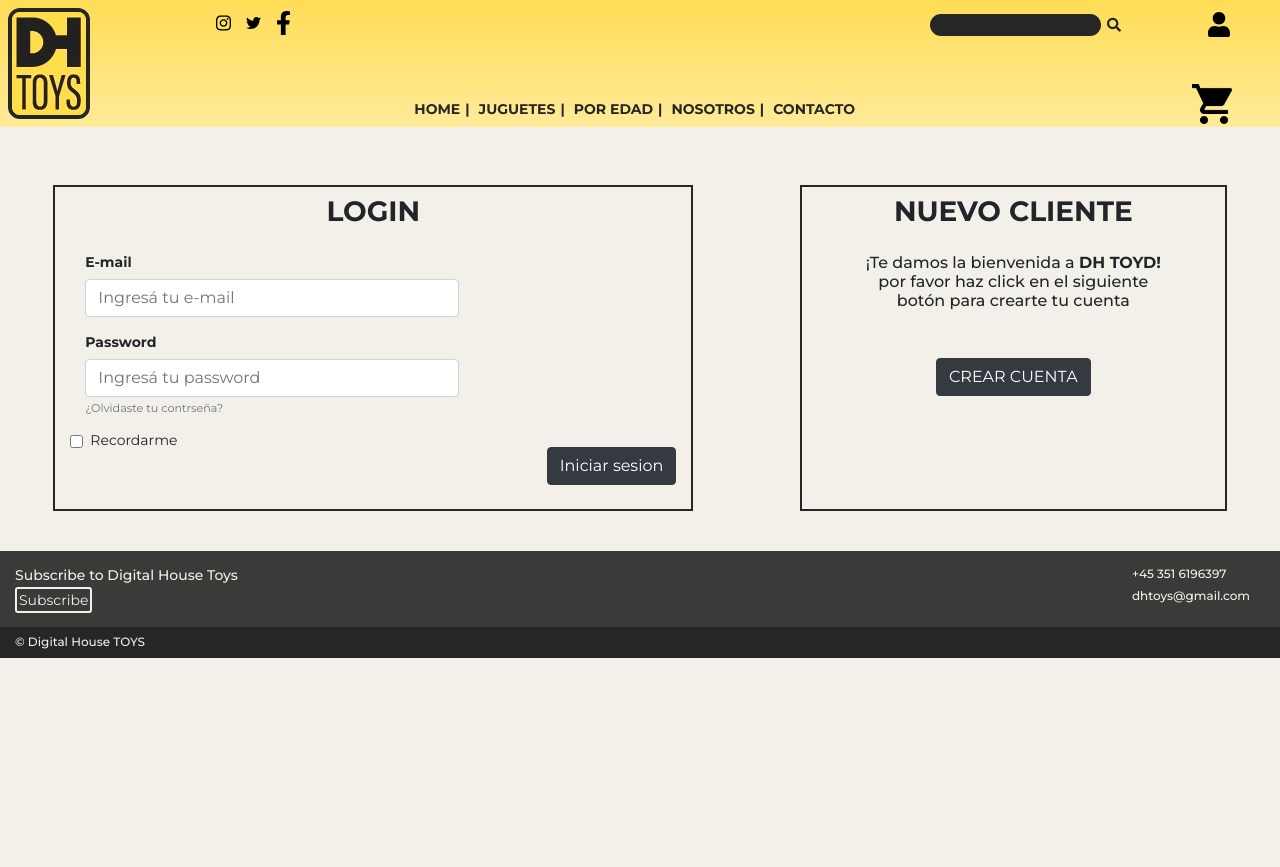
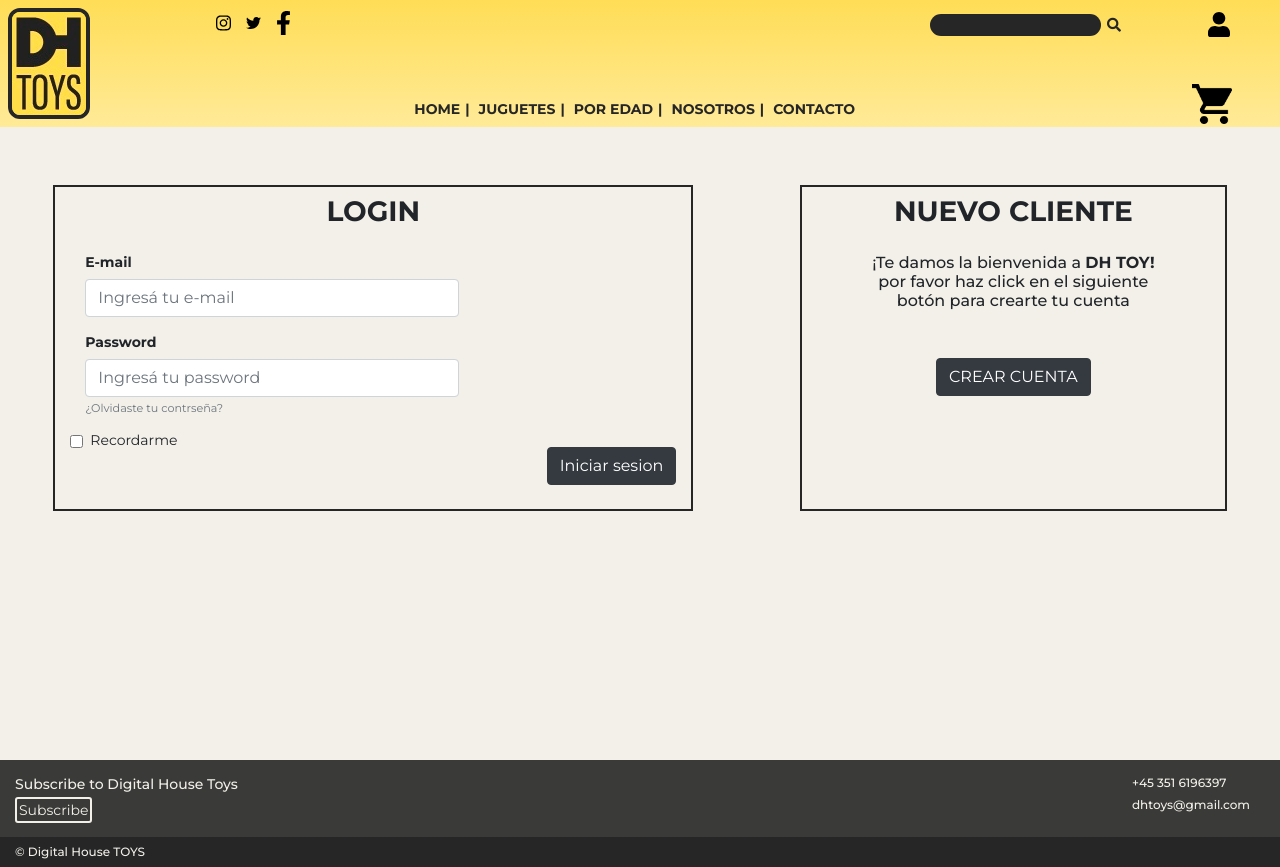
Before and after one commit to 0220CBFSNCN01ARCO/grupo_7_DH-Toys, a Node server app: page /users/login in a window 1280 px wide. Before the commit the page ends 658 px from the top, so only its background shows below. Run offline with Node 20, Linux system fonts and the light colour scheme; some libraries are stand-ins or nearby versions.

Commit message:
Cambios en funcionamiento del footer

```diff
--- a/site/public/stylesheets/style.css
+++ b/site/public/stylesheets/style.css
@@ -1,6 +1,22 @@
 body {
   font: 14px "Montserrat", 'Open Sans', sans-serif;
   background-color: #F2F0E9;
+}
+
+#app{
+  position: relative;
+  min-height: 100vh;
+}
+
+.main{
+  padding-bottom: 2.5rem;
+}
+
+#footer{
+  position: absolute;
+  bottom: 0;
+  width: 100%;
+  height: 2.5rem;
 }
 
 .formulario{
--- a/site/views/login.ejs
+++ b/site/views/login.ejs
@@ -1,8 +1,9 @@
 <!DOCTYPE html>
 <html>
 <%- include('partials/head')%>
+
 <body>
-</div>
+  <div>
     <div id="app">
       <%- include('partials/header')%>
       <br>
@@ -14,19 +15,21 @@
       </div>
 
       <div class="container-fluid">
-      <div class="row justify-content-around">
+        <div class="row justify-content-around mainProducts">
           <div class="col-10 col-sm-10 col-md-10 col-lg-6 formulario">
             <div class="mb-4 mt-2 text-center">
               <h3 class="textNvoCliente">LOGIN</h3>
             </div>
             <form action="/users/login" method="POST">
               <div class="form-group col-12 col-sm-10 col-md-10 col-lg-8">
-              <label for="email"  class="campo">E-mail</label>
-              <input type="email" required name="email" class="form-control" id="email"  placeholder="Ingresá tu e-mail" value=<%- currentUser.email %>>
+                <label for="email" class="campo">E-mail</label>
+                <input type="email" required name="email" class="form-control" id="email"
+                  placeholder="Ingresá tu e-mail" value=<%- currentUser.email %>>
               </div>
               <div class="form-group col-12 col-sm-10 col-md-10 col-lg-8">
-              <label for="password"  class="campo">Password</label>
-              <input type="password" required name="password" class="form-control" id="password" placeholder="Ingresá tu password">
+                <label for="password" class="campo">Password</label>
+                <input type="password" required name="password" class="form-control" id="password"
+                  placeholder="Ingresá tu password">
                 <small id="emailHelp" class="form-text text-muted">¿Olvidaste tu contrseña?</small>
               </div>
               <div class="row">
@@ -62,19 +65,21 @@
 
       <% } else { %>
       <div class="container-fluid">
-      <div class="row justify-content-around">
+        <div class="row justify-content-around main">
           <div class="col-10 col-sm-10 col-md-10 col-lg-6 formulario">
             <div class="mb-4 mt-2 text-center">
               <h3 class="textNvoCliente">LOGIN</h3>
             </div>
             <form action="/users/login" method="POST">
               <div class="form-group col-12 col-sm-10 col-md-10 col-lg-8">
-              <label for="email"  class="campo">E-mail</label>
-              <input type="email" required name="email" class="form-control" id="email"  placeholder="Ingresá tu e-mail">
+                <label for="email" class="campo">E-mail</label>
+                <input type="email" required name="email" class="form-control" id="email"
+                  placeholder="Ingresá tu e-mail">
               </div>
               <div class="form-group col-12 col-sm-10 col-md-10 col-lg-8">
-              <label for="password"  class="campo">Password</label>
-              <input type="password" required name="password" class="form-control" id="password" placeholder="Ingresá tu password">
+                <label for="password" class="campo">Password</label>
+                <input type="password" required name="password" class="form-control" id="password"
+                  placeholder="Ingresá tu password">
                 <small id="emailHelp" class="form-text text-muted">¿Olvidaste tu contrseña?</small>
               </div>
               <div class="row">
@@ -97,7 +102,7 @@
               <h3 class="textNvoCliente">NUEVO CLIENTE</h3>
             </div>
             <div class="text-center">
-            <h6>¡Te damos la bienvenida a <b>DH TOYD!</b><br>
+              <h6>¡Te damos la bienvenida a <b>DH TOY!</b><br>
                 por favor haz click en el siguiente<br>
                 botón para crearte tu cuenta</h6>
             </div>
@@ -110,6 +115,7 @@
       <% } %>
       <%- include('partials/footer')%>
     </div>
+
     <%- include('partials/scripts')%>
 </body>
 
--- a/site/views/partials/allProducts.ejs
+++ b/site/views/partials/allProducts.ejs
@@ -1,4 +1,4 @@
-<div class="container-fluid">
+<div class="container-fluid main">
     <div class="row justify-content-center mt-3 mb-3">
         <div class="col-md-3 col-lg-4 col-xl-3">
             <hr>
--- a/site/views/partials/footer.ejs
+++ b/site/views/partials/footer.ejs
@@ -1,4 +1,4 @@
-<footer>
+<footer id="footer">
     <div class="row col-12 justify-content-between align-center footer-subscribe pb-3 pt-3 m-0">
         <div class="col-6 p-0">
             <h3 class="h-30">Subscribe to Digital House Toys</h3>
--- a/site/views/partials/head.ejs
+++ b/site/views/partials/head.ejs
@@ -1,10 +1,10 @@
 <head>
     <title><%- title %></title>
     <link rel="stylesheet" href="https://stackpath.bootstrapcdn.com/bootstrap/4.4.1/css/bootstrap.min.css" integrity="sha384-Vkoo8x4CGsO3+Hhxv8T/Q5PaXtkKtu6ug5TOeNV6gBiFeWPGFN9MuhOf23Q9Ifjh" crossorigin="anonymous">
-    <link rel='stylesheet' href='/stylesheets/style.css' />
     <link href="https://fonts.googleapis.com/css2?family=Montserrat:ital,wght@0,100;0,200;0,300;0,400;0,500;0,600;0,700;0,800;0,900;1,100;1,200;1,300;1,400;1,500;1,600;1,700;1,800;1,900&family=Open+Sans:ital,wght@0,300;0,400;0,600;0,700;0,800;1,300;1,400;1,600;1,700;1,800&display=swap" rel="stylesheet">
     <link rel="stylesheet" href="https://cdnjs.cloudflare.com/ajax/libs/font-awesome/5.11.2/css/all.min.css">
     <link rel="stylesheet" href='/stylesheets/styleDetailProducts.css' />
+    <link rel='stylesheet' href='/stylesheets/style.css' />
     <meta name="viewport" content="width=device-width, initial-scale=1.0">
     <meta>
 </head>
--- a/site/views/profile.ejs
+++ b/site/views/profile.ejs
@@ -4,7 +4,7 @@
 <body>
   <div id="app">
     <%- include('partials/header')%>
-    <div class="contenedorDeLogin">
+    <div class="contenedorDeLogin main">
       <div class="profile">
         <div class="d-flex justify-content-center profile-image">
           <img src=../images/users/<%- user[0].avatar %> alt="Imagen del usuario logueado">
```
Also changed, not shown: site/views/partials/productosMasVendidos.ejs (+2 -5 lines), site/public/images/users/andromeda.jpg (deleted), site/public/images/users/walterwhite-avatar.jpg (deleted). Lines whose indentation alone changed are shown as unchanged.
